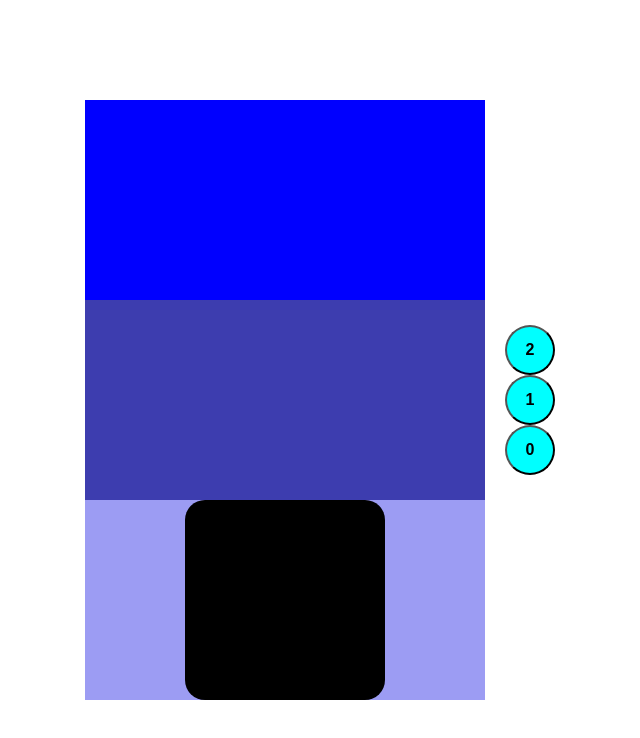
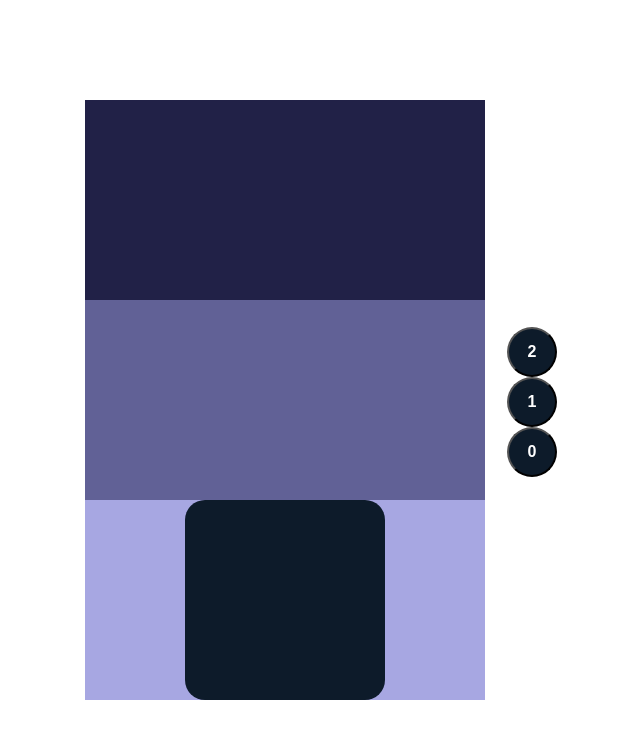
Before and after one commit to UbaidRaza612/Elevator-lift, a plain HTML site: page index.html in a window 1280 px wide. Shown: the whole page, without its empty margins (320-960 px from the left). Drawn offline with Linux system fonts and the light colour scheme.

Commit message:
Update style.css

```diff
--- a/style.css
+++ b/style.css
@@ -23,7 +23,7 @@ body {
 }
 
 #elevator {
-  background-color: black;
+  background-color: #0d1b2a;
   height: 200px;
   width: 50%;
   border-radius: 20px;
@@ -48,8 +48,15 @@ button {
   border-radius: 50%;
   font-size: 16px;
   font-weight: 600;
-  background-color: aqua;
+  background-color: #0d1b2a;
+  color: white;
   margin-left: 20px;
+  transform: translate(2px, 2px);
+  transition: all 0.3s linear;
+}
+button:hover {
+  transform: translate(0px, 0px);
+  box-shadow: 2px 2px black;
 }
 
 .floor1,
@@ -59,11 +66,11 @@ button {
   width: 100%;
 }
 .floor1 {
-  background-color: blue;
+  background-color: rgb(33, 33, 71);
 }
 .floor2 {
-  background-color: rgb(61, 61, 175);
+  background-color: rgb(97, 97, 150);
 }
 .floor3 {
-  background-color: rgb(156, 156, 243);
+  background-color: rgb(167, 167, 226);
 }
```
